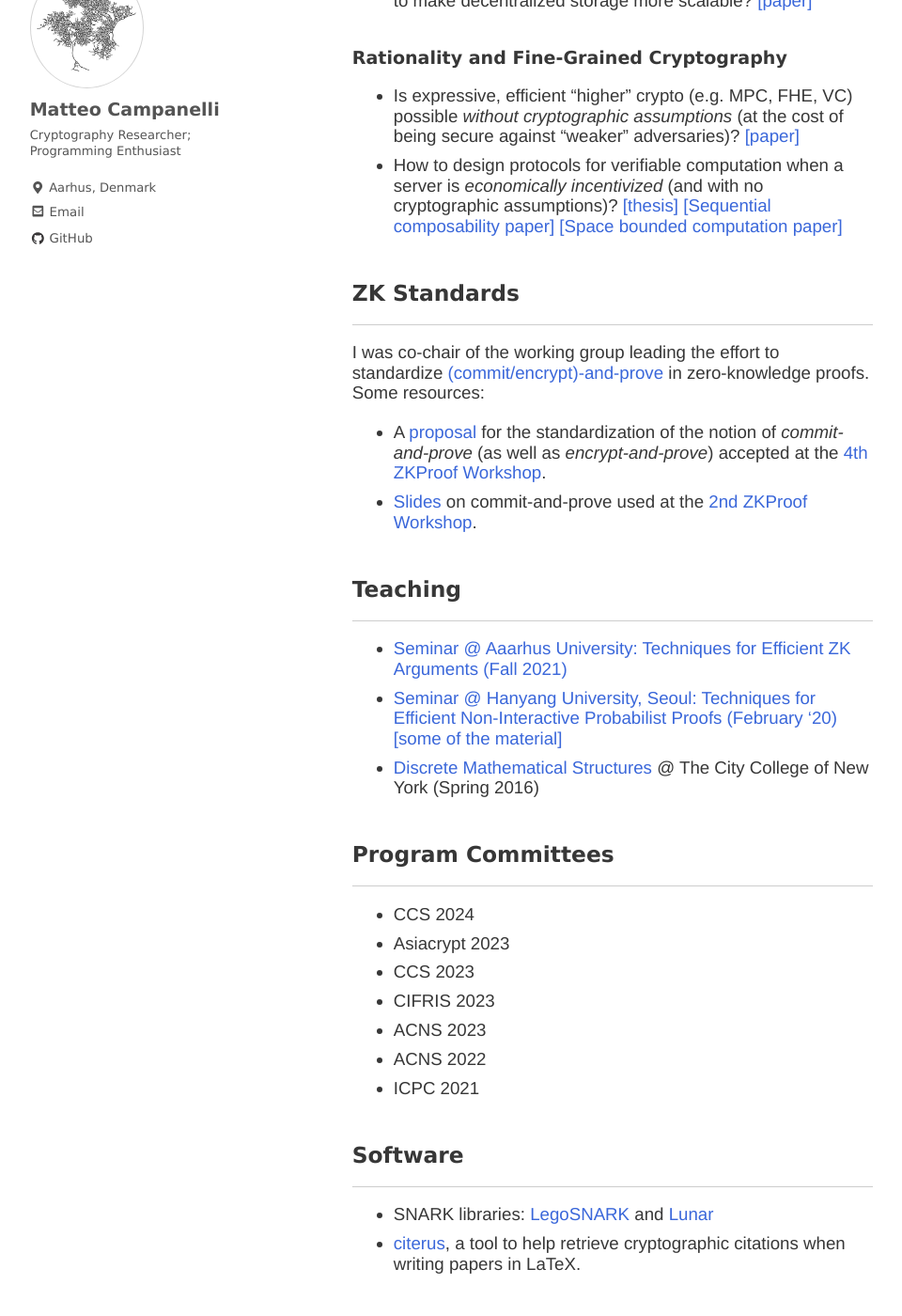
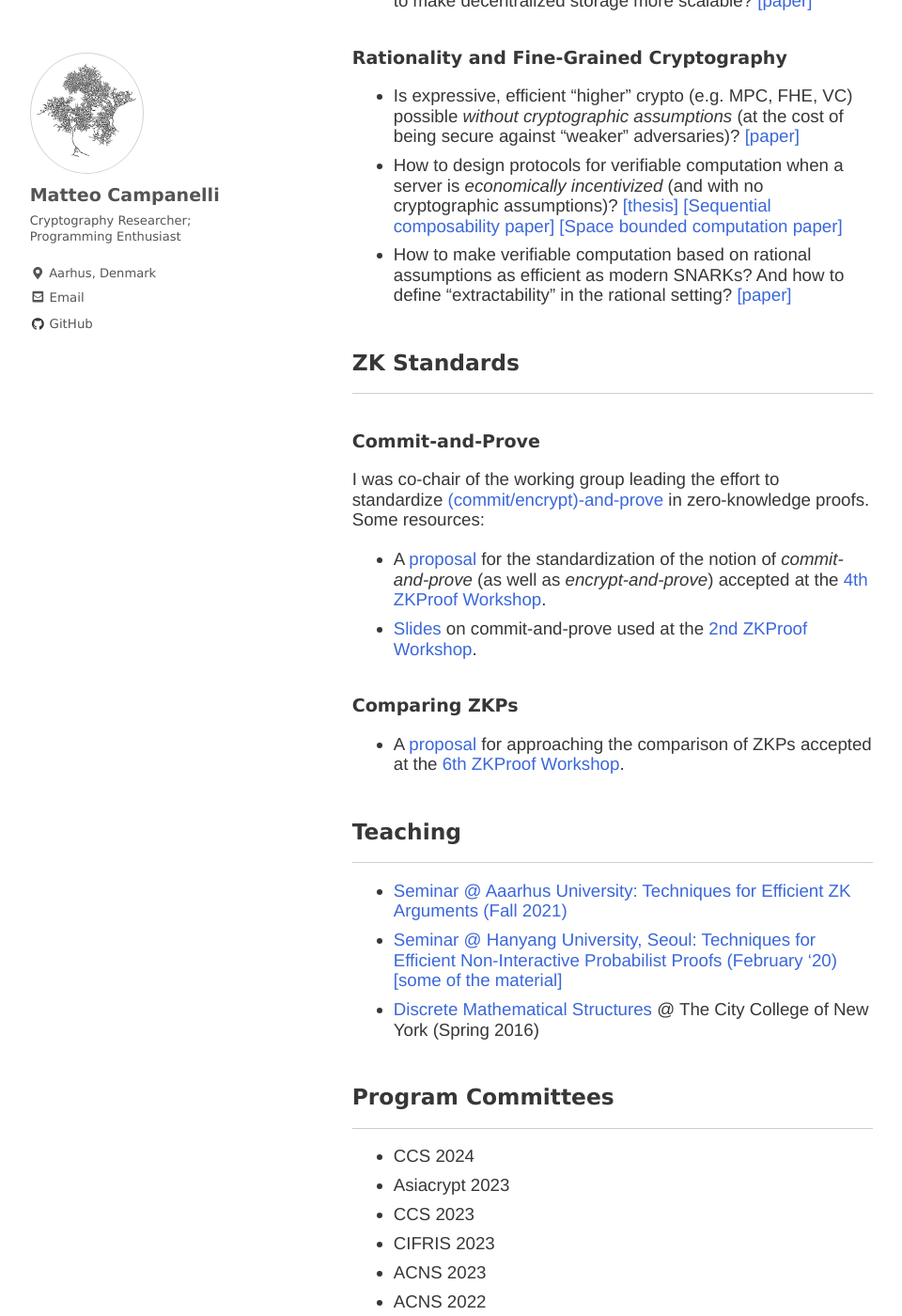
Before and after one commit to matteocam/matteocam.github.io, a Jekyll site: the page built from index.md, in a window 1280 px wide and 1400 px high, scrolled down 2327 px. Shown: the whole window at 94% size, without its empty margins (2-962 px from the left). Built offline with Jekyll 4.4.1, drawn with Linux system fonts in a browser that asks for light colours; nearby versions of some CDN libraries; some web fonts are replaced; a script that is not in the unit is left out; some of the changed text lies outside the part shown.

Commit message:
Update index.md

```diff
--- a/index.md
+++ b/index.md
@@ -56,13 +56,18 @@ _In some of my latest projects I worked on questions as:_
 ### Rationality and Fine-Grained Cryptography
 - Is expressive, efficient "higher" crypto (e.g. MPC, FHE, VC) possible *without cryptographic assumptions* (at the cost of being secure against "weaker" adversaries)? [[paper]](https://eprint.iacr.org/2018/297)
 - How to design protocols  for verifiable computation when a server is *economically incentivized* (and with no cryptographic assumptions)? [[thesis]](https://academicworks.cuny.edu/cgi/viewcontent.cgi?article=3823&context=gc_etds) [[Sequential composability paper]](assets/misc/Sequentially Composable Rational Proofs.pdf) [[Space bounded computation paper]](assets/misc/Efficient Rational Proofs for Space Bounded Computation - Official.pdf)
+- How to make verifiable computation based on rational assumptions as efficient as modern SNARKs? And how to define "extractability" in the rational setting? [[paper]](https://eprint.iacr.org/2023/1966.pdf)
 
 ## ZK Standards
 ---
-
+### Commit-and-Prove
 I was co-chair of the working group leading the effort to standardize [(commit/encrypt)-and-prove](https://hackmd.io/@dariofiore/rkXo8EBp8) in zero-knowledge proofs. Some resources:
 - A [proposal](assets/misc/zkproof-cp-standards-4th.pdf) for the standardization of the notion of _commit-and-prove_ (as well as _encrypt-and-prove_) accepted at the [4th ZKProof Workshop](https://zkproof.org).
 - [Slides](assets/misc/CP-standard-ZKProof-slides.pdf) on commit-and-prove used at the [2nd ZKProof Workshop](https://zkproof.org/workshop2/main.html).
+
+### Comparing ZKPs
+- A [proposal](assets/misc/zkproof24.pdf) for approaching the comparison of ZKPs accepted at the [6th ZKProof Workshop](https://zkproof.org).
+
 
 ## Teaching
 ---
@@ -84,4 +89,4 @@ I was co-chair of the working group leading the effort to standardize [(commit/e
 ## Software
 ---
 - SNARK libraries: [LegoSNARK](https://github.com/imdea-software/legosnark) and [Lunar](https://github.com/imdea-software/lunar)
-- [citerus](https://github.com/matteocam/citerus), a tool to help retrieve cryptographic citations when writing papers in LaTeX.
+- [citerus](https://github.com/matteocam/citerus), a tool to help retrieving cryptographic citations when writing papers in LaTeX.
```
